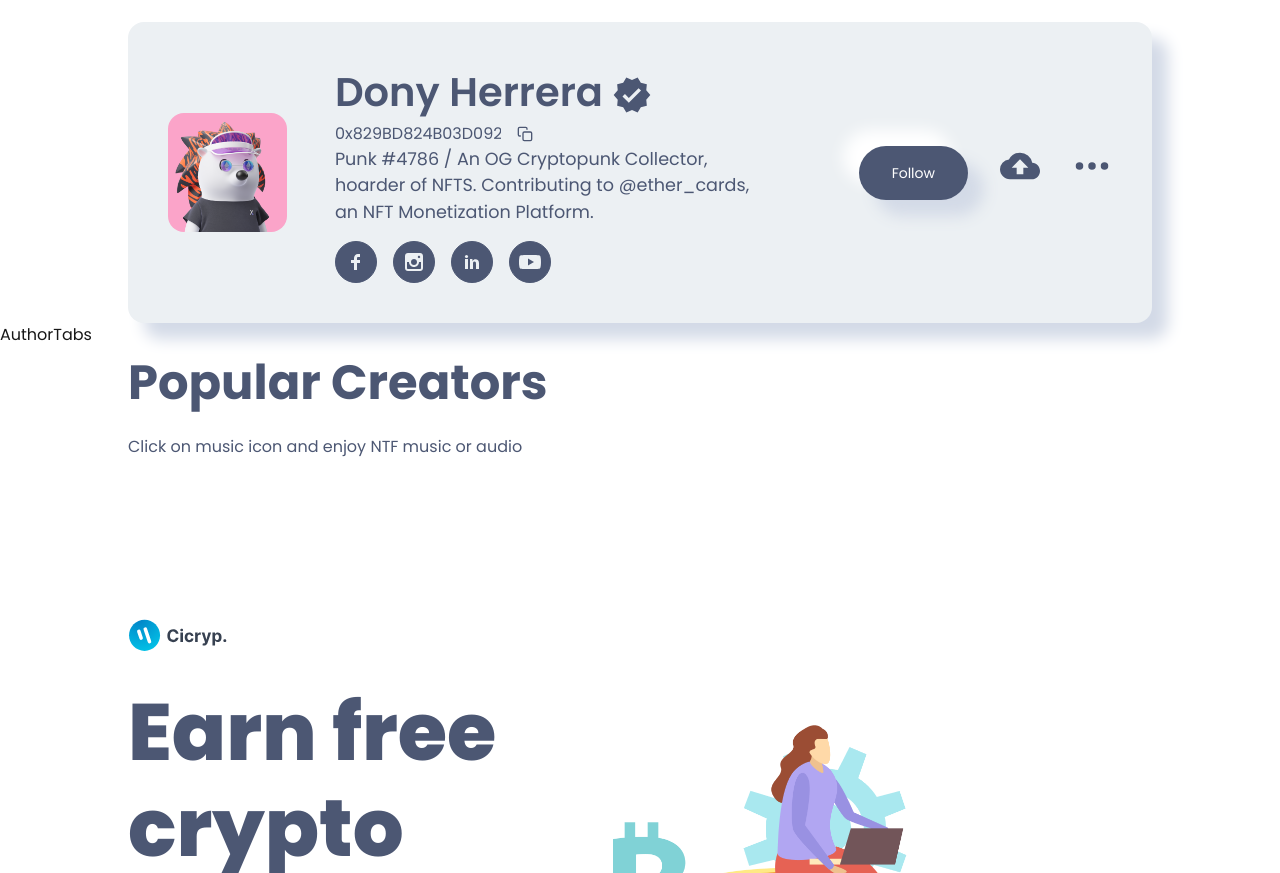
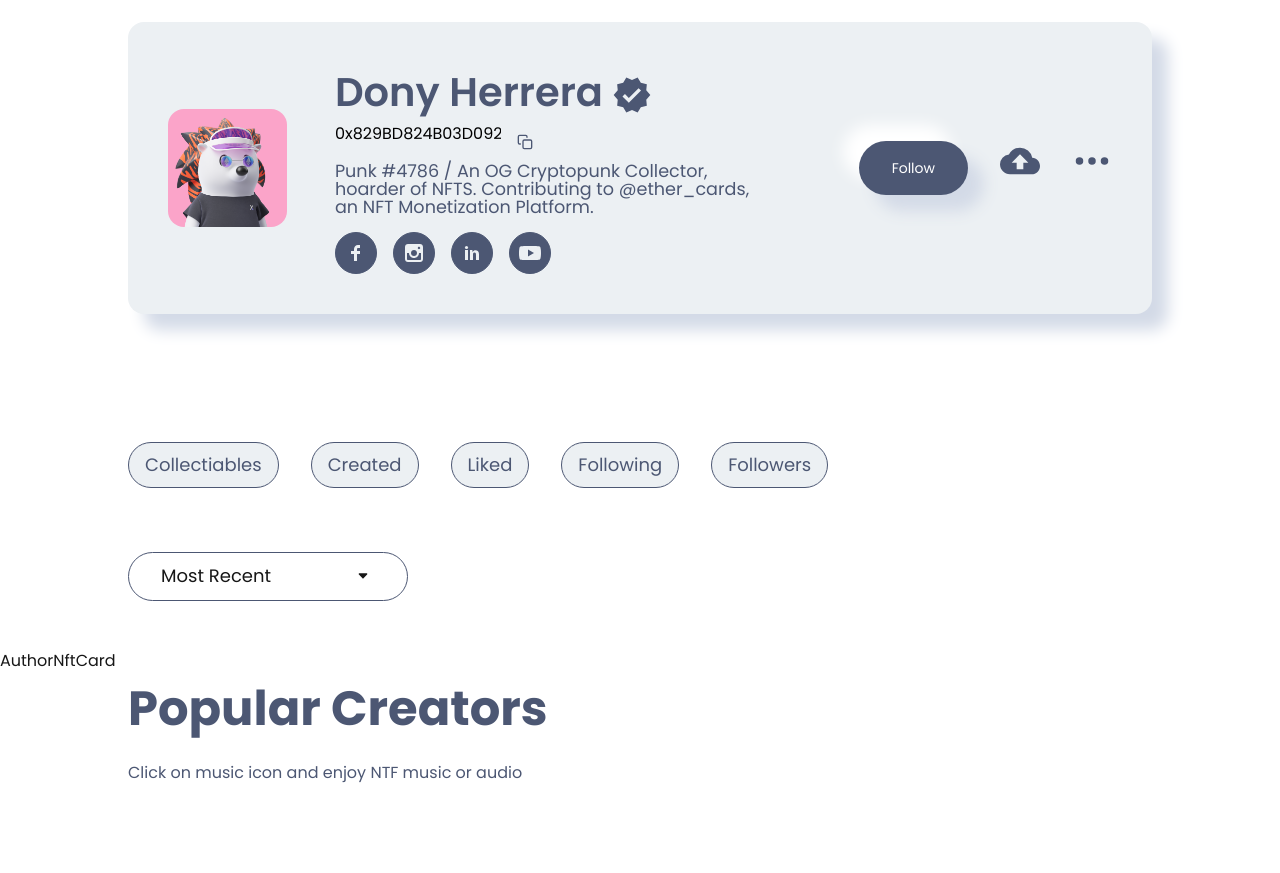
Before and after one commit to rahul-0407/nft-marketplace, a Next.js app in the folder nftfrontend/: page /author in a window 1280 px wide. Shown: the part 460-1333 px from the top of the page. Built offline with nearby package versions, Linux system fonts and the light colour scheme.

Commit message:
authorTabs added

```diff
--- a/nftfrontend/app/author/page.js
+++ b/nftfrontend/app/author/page.js
@@ -8,6 +8,7 @@
 import AuthorProfileCard from '@/components/AuthorProfileCard';
 import AuthorTabs from '@/components/AuthorTabs';
 import FollowerTabCard from '@/components/FollowerTabCard';
+import AuthorNftCardBox from '@/components/AuthorNftCardBox';
 
 const Author = () => {
 
@@ -32,7 +33,8 @@
     <div className='banner'>
         <Banner bannerImage="./creatorbackground-2.jpeg" />
         <AuthorProfileCard/>
-        <AuthorTabs collectiables={collectiables} created={created} like={like} follower={follower} following={following} />
+        <AuthorTabs collectiables={setCollectiables} created={setCreated} like={setLike} follower={setFollower} following={setFollowing} />
+        <AuthorNftCardBox collectiables={collectiables} created={created} like={like} follower={follower} following={following}/>
         <Title heading="Popular Creators" paragraph="Click on music icon and enjoy NTF music or audio"/>
         {/* {popularArray.map((el,i)=>(
             <FollowerTabCard key={i+1} i={i} el={el} />
--- a/nftfrontend/app/globals.css
+++ b/nftfrontend/app/globals.css
@@ -69,212 +69,3 @@
   color: var(--foreground);
   /* font-family: Arial, Helvetica, sans-serif; */
 }
-
-
-
-
-
-.AuthorProfileCard{
-  width: 100%;
-  z-index: 22222;
-  margin-top: 5rem;
-}
-
-.AuthorProfileCard_box{
-  width: 80%;
-  margin: 0 auto;
-  display: grid;
-  grid-template-columns: 1fr 4fr 1.3fr;
-  align-items: center;
-  background-color: var(--main-bg-color);
-  padding: 2.5rem 2rem;
-  border-radius: 1rem;
-  box-shadow: var(--box-shadow);
-  gap: 3rem;
-}
-
-.AuthorProfileCard_box_img_img{
-  border-radius: 1rem;
-}
-
-.AuthorProfileCard_box_info h4{
-  font-size: 2.5rem;
-  line-height: 0;
-  margin-top: -.5rem;
-}
-
-.AuthorProfileCard_box_info_address{
-  margin-top: -1rem;
-}
-
-.AuthorProfileCard_box_info_address input{
-  outline: none;
-  width: 35%;
-  font-size: 1rem;
-  border: none;
-  background: transparent;
-}
-
-.AuthorProfileCard_box_info_address_icon{
-  transition: all .3s ease-in;
-}
-
-.AuthorProfileCard_box_info_address_icon:hover{
-  box-shadow: var(--box-shadow);
-  cursor: pointer;
-  color: var(--icons-color);
-}
-
-.AuthorProfileCard_box_info p{
-  font-size: 1.1rem;
-  line-height: 1;
-  width: 90%;
-}
-
-.AuthorProfileCard_box_info_social{
-  display: flex;
-  align-items: center;
-  gap: 1rem;
-  font-size: 1.5rem;
-}
-
-.AuthorProfileCard_box_info_social a{
-  background-color: var(--icons-color);
-  color: var(--main-bg-color);
-  border-radius: 50%;
-  display: grid;
-  padding: .5rem;
-  border: 1px solid var(--icons-color);
-  transition: all .3s ease-in;
-  cursor: pointer;
-}
-
-.AuthorProfileCard_box_info_social a:hover{
-  box-shadow: var(--box-shadow);
-  background-color: var(--main-bg-color);
-  border: var(--icons-color);
-  color: var(--icons-color);
-}
-
-.AuthorProfileCard_box_share{
-  display: flex;
-  align-items: center;
-  align-self: start;
-  gap: 2rem;
-  position: relative;
-}
-
-.AuthorProfileCard_box_share_icon{
-  font-size: 2.5rem;
-  cursor: pointer;
-}
-
-.AuthorProfileCard_box_share_upoad{
-  position: absolute;
-  padding: .5rem;
-  width: 15rem;
-  box-shadow: var(--box-shadow);
-  border-radius: 1rem;
-  background-color: var(--main-bg-color);
-  left: 2rem;
-  top: 5rem;
-  z-index: 1111111;
-}
-
-.AuthorProfileCard_box_share_upoad p{
-  display: flex;
-  align-items: center;
-  line-height: 0;
-  gap: 1rem;
-  cursor: pointer;
-  transition: all .3s ease-in;
-  padding: .3rem .5rem;
-}
-
-.AuthorProfileCard_box_share_upoad p:hover{
-  background-color: var(--icons-color);
-  color: var(--main-bg-color);
-  border-radius: .2rem;
-}
-
-.AuthorProfileCard_box_share_upoad span{
-  font-size: 1.5rem;
-}
-
-.AuthorProfileCard_box_share_report{
-  position: absolute;
-  padding: .5rem;
-  width: 10rem;
-  box-shadow: var(--box-shadow);
-  border-radius: 1rem;
-  background-color: var(--main-bg-color);
-  left: 5rem;
-  top: 4rem;
-  z-index: 111111;
-}
-
-.AuthorProfileCard_box_share_report p{
-  display: flex;
-  align-items: center;
-  gap: 2rem;
-}
-
-
-
-
-@media screen and (max-width: 35em) {
-  .AuthorProfileCard_box{
-    width: 90%;
-    grid-template-columns: 1fr;
-    padding: .5rem .5rem 1.5rem;
-    gap: 1rem;
-  }
-
-  .AuthorProfileCard_box_img{
-    width: 50%;
-  }
-
-  .AuthorProfileCard_box_info h2{
-    font-size: 2rem;
-  }
-
-  .AuthorProfileCard_box_info_address input{
-    width: 85%;
-  }
-
-  .AuthorProfileCard_box_info p{
-    font-size: 1rem;
-    line-height: 1.4;
-    width: 90%;
-  }
-
-  .AuthorProfileCard_box_info_social{
-    padding: 0 2rem;
-  }
-
-  .AuthorProfileCard_box_share{
-    grid-column: 1/-1;
-    grid-row: 1/-1;
-    padding: 1rem;
-    gap: 1rem;
-  }
-
-  .AuthorProfileCard_box_share_icon{
-    font-size: 2rem;
-  }
-
-  .AuthorProfileCard_box_share_upoad{
-    left: 9rem;
-  }
-
-  .AuthorProfileCard_box_share_report{
-    left: 9rem;
-  }
-}
-
-@media screen and (min-device-width: 768px) and (max-device-width: 1024px) {
-  .AuthorProfileCard_box{
-    grid-template-columns: 1fr 2fr;
-    gap: 1rem;
-  }
-}
--- /dev/null
+++ b/nftfrontend/components/AuthorNftCardBox.jsx
@@ -0,0 +1,11 @@
+'use client'
+
+import React,{useState} from 'react'
+
+const AuthorNftCardBox = ({collectiables,created,like,follower,following}) => {
+  return (
+    <div>AuthorNftCard</div>
+  )
+}
+
+export default AuthorNftCardBox
--- a/nftfrontend/components/AuthorProfileCard.jsx
+++ b/nftfrontend/components/AuthorProfileCard.jsx
@@ -89,7 +89,7 @@
               className="
                 outline-none bg-transparent border-none
                 w-[35%] text-base
-                max-[560px]:w-[85%]
+                max-[560px]:w-[85%] mb-4 text-black
               "
             />
             <FiCopy
@@ -104,7 +104,7 @@
           </div>
 
           {/* Bio */}
-          <p className="text-[1.1rem]  w-[90%] max-[560px]:text-base max-[560px]:leading-relaxed">
+          <p className="text-[1.1rem] leading-4.5  w-[90%] max-[560px]:text-base max-[560px]:leading-relaxed">
             Punk #4786 / An OG Cryptopunk Collector, hoarder of NFTS.
             Contributing to @ether_cards, an NFT Monetization Platform.
           </p>
--- a/nftfrontend/components/AuthorTabs.jsx
+++ b/nftfrontend/components/AuthorTabs.jsx
@@ -1,9 +1,179 @@
-import React from 'react'
+'use client'
 
-const AuthorTabs = () => {
+import React, { useState } from "react";
+import { TiArrowSortedDown, TiArrowSortedUp, TiTick } from "react-icons/ti";
+
+const AuthorTabs = ({
+  setCollectiables,
+  setCreated,
+  setLike,
+  setFollower,
+  setFollowing,
+}) => {
+  const [openList, setOpenList] = useState(false);
+  const [activeBtn, setActiveBtn] = useState(0);
+  const [selectedMenu, setSelectedMenu] = useState("Most Recent");
+
+  const listArray = [
+    "Created By Admin",
+    "Most Appreciated",
+    "Most Discussed",
+    "Most Viewed",
+  ];
+
+  const openDropDownList = () => {
+    setOpenList(!openList);
+  };
+
+  const openTab = (e) => {
+    const btnText = e.target.innerText;
+
+    if (btnText === "Collectiables") {
+      setCollectiables(true);
+      setCreated(false);
+      setFollower(false);
+      setFollowing(false);
+      setLike(false);
+      setActiveBtn(1);
+    } else if (btnText === "Created") {
+      setCollectiables(false);
+      setCreated(true);
+      setFollower(false);
+      setFollowing(false);
+      setLike(false);
+      setActiveBtn(2);
+    } else if (btnText === "Liked") {
+      setCollectiables(false);
+      setCreated(false);
+      setFollower(false);
+      setFollowing(false);
+      setLike(true);
+      setActiveBtn(3);
+    } else if (btnText === "Following") {
+      setCollectiables(false);
+      setCreated(false);
+      setFollower(false);
+      setFollowing(true);
+      setLike(false);
+      setActiveBtn(4);
+    } else if (btnText === "Followers") {
+      setCollectiables(false);
+      setCreated(false);
+      setFollower(true);
+      setFollowing(false);
+      setLike(false);
+      setActiveBtn(5);
+    }
+  };
+
   return (
-    <div>AuthorTabs</div>
-  )
-}
+    <div className="w-full my-32 mb-12 max-[560px]:my-12">
+      <div
+        className="
+          w-[80%] mx-auto
+          flex justify-between
+          max-[560px]:w-[90%]
+          max-[560px]:grid max-[560px]:grid-cols-1
+          md:grid md:grid-cols-1 md:gap-8
+        "
+      >
+        {/* Left Tabs */}
+        <div>
+          <div
+            className="
+              flex items-center gap-8
+              max-[560px]:grid max-[560px]:grid-cols-2 max-[560px]:gap-4
+              max-[560px]:shadow-(--box-shadow)
+              max-[560px]:p-4 max-[560px]:rounded-2xl
+            "
+          >
+            {["Collectiables", "Created", "Liked", "Following", "Followers"].map(
+              (btn, index) => {
+                const btnIndex = index + 1;
+                const isActive = activeBtn === btnIndex;
 
-export default AuthorTabs
+                return (
+                  <button
+                    key={btn}
+                    onClick={(e) => openTab(e)}
+                    className={`
+                      border border-(--icons-color)
+                      outline-none bg-(--main-bg-color)
+                      text-lg rounded-full px-4 py-2
+                      cursor-pointer
+                      transition-all duration-300 ease-in
+                      ${
+                        isActive
+                          ? "bg-(--icons-color) text-(--main-bg-color)"
+                          : "text-(--icons-color) hover:bg-(--icons-color) hover:text-(--main-bg-color)"
+                      }
+                    `}
+                  >
+                    {btn}
+                  </button>
+                );
+              }
+            )}
+          </div>
+        </div>
+
+        {/* Right Dropdown */}
+        <div className="relative mt-0 max-[560px]:mt-8 md:mt-8">
+          <div
+            onClick={() => openDropDownList()}
+            className="
+              border border-(--icons-color)
+              rounded-full w-70
+              px-8 py-3
+              grid grid-cols-[9fr_1fr]
+              items-center gap-4
+              cursor-pointer
+              max-[560px]:w-full
+            "
+          >
+            <p className="text-lg leading-tight">{selectedMenu}</p>
+            {openList ? <TiArrowSortedUp /> : <TiArrowSortedDown />}
+          </div>
+
+          {openList && (
+            <div
+              className="
+                absolute mt-6 -left-12
+                bg-(--main-bg-color)
+                p-4 w-64
+                rounded-2xl shadow-(--box-shadow)
+                z-11111
+                max-[560px]:left-16
+                md:left-28
+              "
+            >
+              {listArray.map((el, i) => (
+                <div
+                  key={i}
+                  onClick={() => {
+                    setSelectedMenu(el);
+                    setOpenList(false);
+                  }}
+                  className="
+                    flex items-center justify-between
+                    px-4 py-2
+                    cursor-pointer
+                    transition-all duration-300 ease-in
+                    hover:bg-(--icons-color)
+                    hover:text-(--main-bg-color)
+                    rounded
+                  "
+                >
+                  <p className="leading-tight">{el}</p>
+                  <span>{selectedMenu === el && <TiTick />}</span>
+                </div>
+              ))}
+            </div>
+          )}
+        </div>
+      </div>
+    </div>
+  );
+};
+
+export default AuthorTabs;
```
